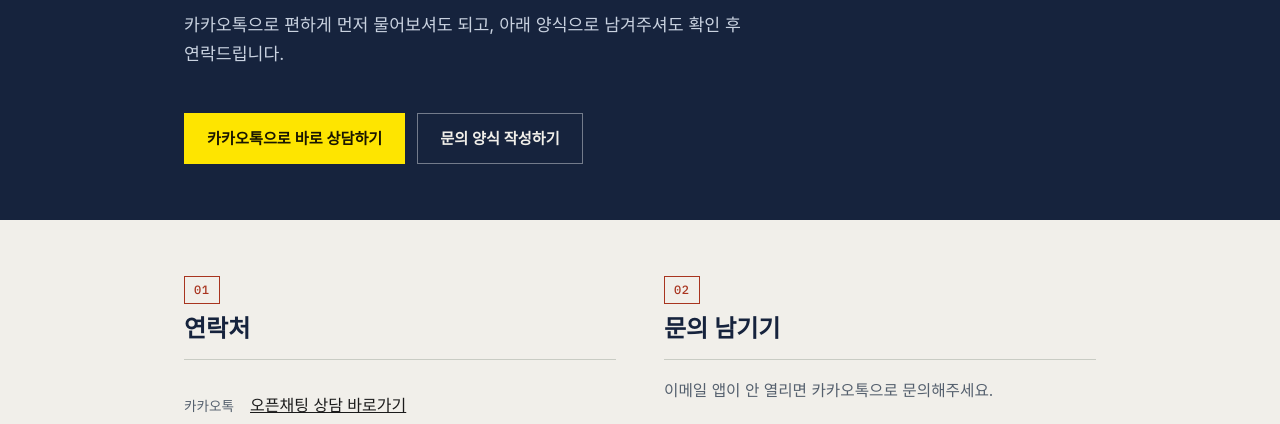
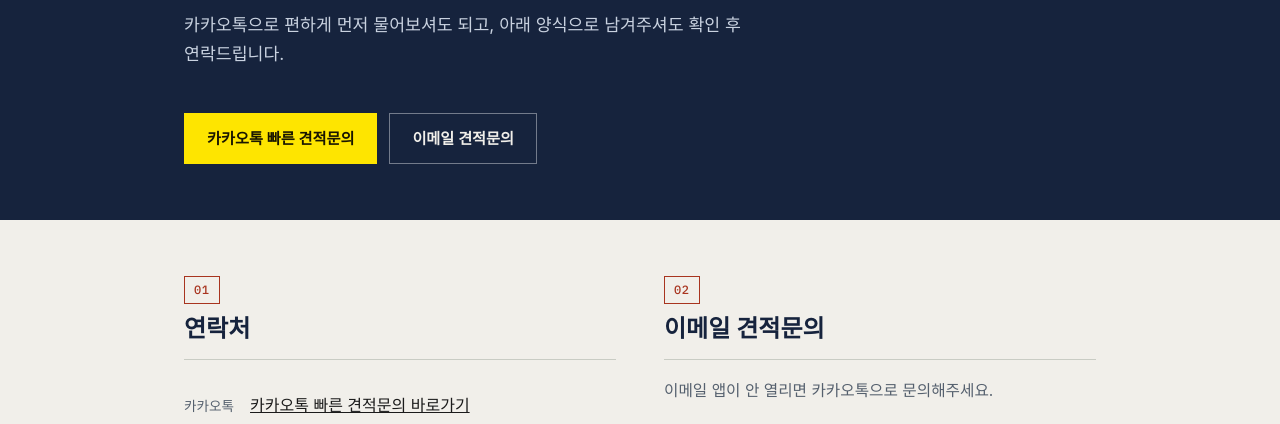
Before and after one commit to itslife99/itslife99.github.io, a plain HTML site: page contact.html in a window 1280 px wide. Shown: the part 316-740 px from the top of the page. Drawn offline with Linux system fonts and the light colour scheme; a web font is replaced by a local one.

Commit message:
Add files via upload

```diff
--- a/contact.html
+++ b/contact.html
@@ -35,8 +35,8 @@
     <h1>제품 아이디어만 있어도<br>괜찮습니다</h1>
     <p class="lede">카카오톡으로 편하게 먼저 물어보셔도 되고, 아래 양식으로 남겨주셔도 확인 후 연락드립니다.</p>
     <div class="hero-actions">
-      <a href="https://open.kakao.com/o/sM7go6ge" class="btn btn-kakao" target="_blank" rel="noopener">카카오톡으로 바로 상담하기</a>
-      <a href="#inquiry-form" class="btn btn-ghost">문의 양식 작성하기</a>
+      <a href="https://open.kakao.com/o/sM7go6ge" class="btn btn-kakao" target="_blank" rel="noopener">카카오톡 빠른 견적문의</a>
+      <a href="#inquiry-form" class="btn btn-ghost">이메일 견적문의</a>
     </div>
   </div>
 </section>
@@ -51,7 +51,7 @@
       </div>
       <dl>
         <dt>카카오톡</dt>
-        <dd><a href="https://open.kakao.com/o/sM7go6ge" target="_blank" rel="noopener">오픈채팅 상담 바로가기</a></dd>
+        <dd><a href="https://open.kakao.com/o/sM7go6ge" target="_blank" rel="noopener">카카오톡 빠른 견적문의 바로가기</a></dd>
         <dt>이메일</dt>
         <dd>itslife99@naver.com</dd>
         <dt>전화</dt>
@@ -66,7 +66,7 @@
     <div class="contact-form" id="inquiry-form">
       <div class="section-head">
         <span class="section-num">02</span>
-        <h2>문의 남기기</h2>
+        <h2>이메일 견적문의</h2>
       </div>
       <p class="section-sub" style="margin-top:-14px;">이메일 앱이 안 열리면 카카오톡으로 문의해주세요.</p>
       <form class="inquiry-form" action="mailto:itslife99@naver.com" method="post" enctype="text/plain">
```
